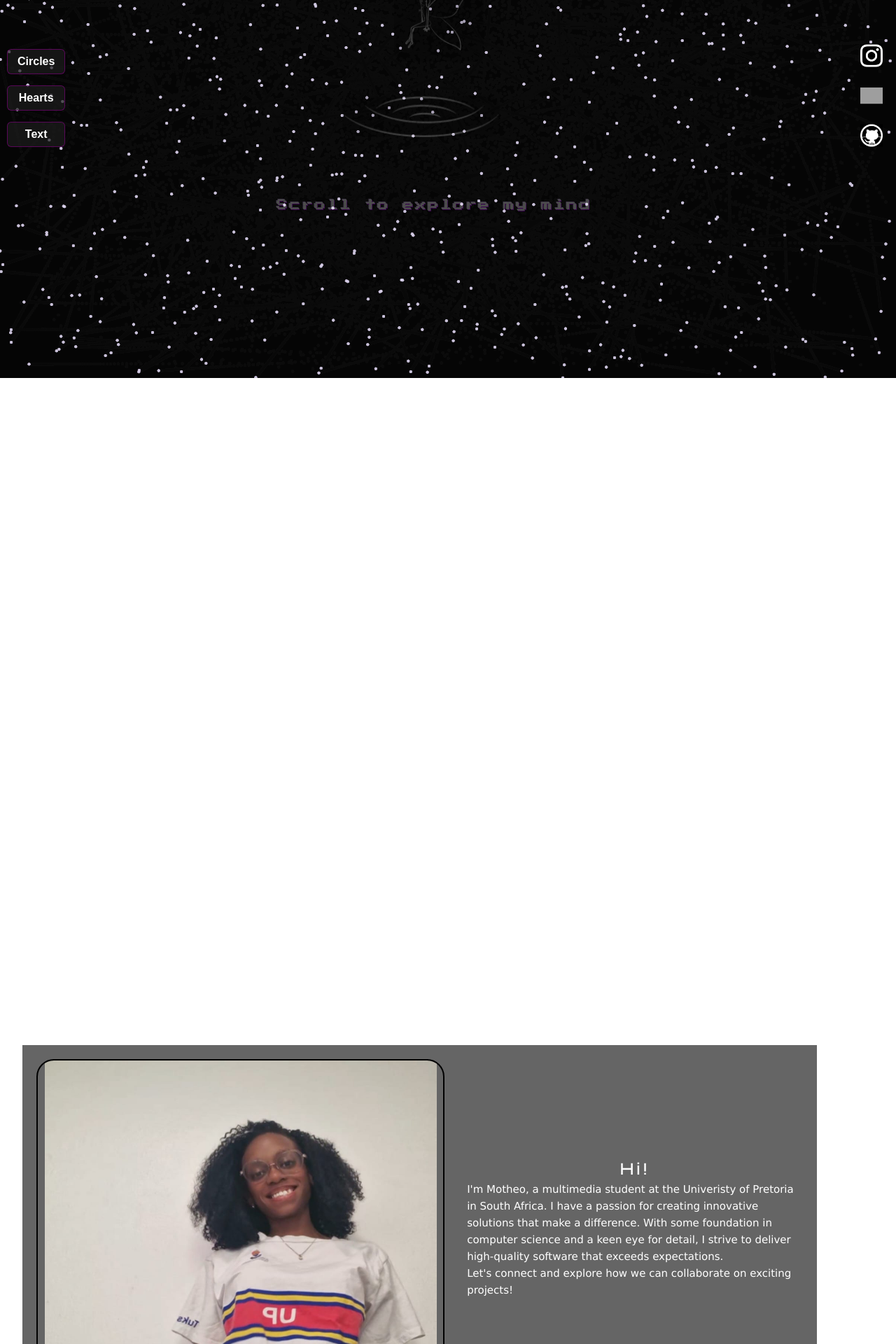
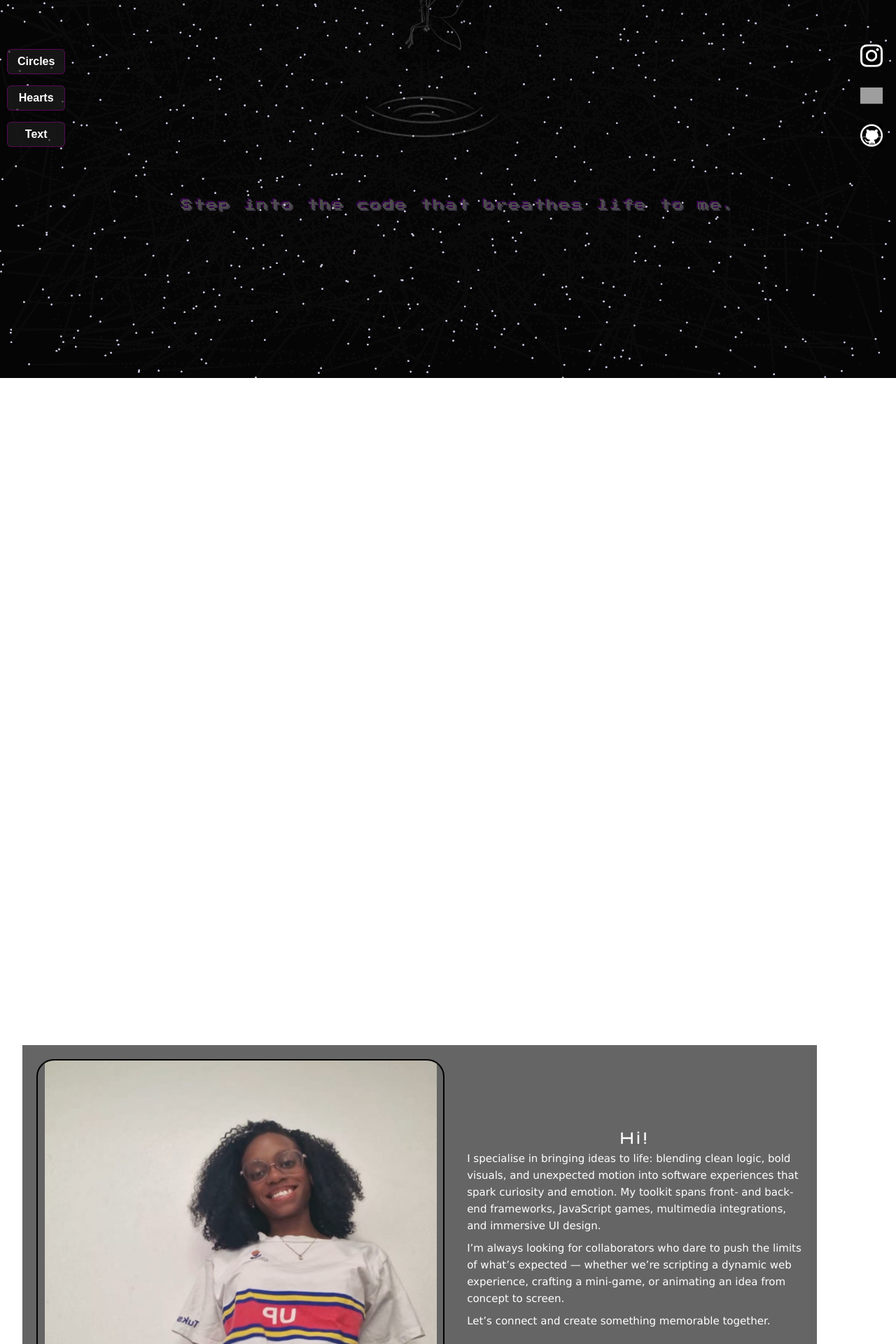
Before and after one commit to Motheo-365/VIO-202-Portfolio, a Vue app: page / in a window 1280 px wide. Shown: the part 260-2180 px from the top of the page at 70% size. Built offline with nearby package versions, Linux system fonts and the light colour scheme; grey boxes are pictures that could not be loaded.

Commit message:
gradient animation ;)

```diff
--- a/src/components/About.vue
+++ b/src/components/About.vue
@@ -4,9 +4,9 @@
 
     <div class="About">
       <h1> Hi! </h1>
-      <p> I'm Motheo, a multimedia student at the Univeristy of Pretoria in South Africa. I have a passion for creating innovative solutions that make a difference.
-      With some foundation in computer science and a keen eye for detail, I strive to deliver high-quality software that exceeds expectations. </p>
-      <p> Let's connect and explore how we can collaborate on exciting projects! </p>
+      <p> I specialise in bringing ideas to life: blending clean logic, bold visuals, and unexpected motion into software experiences that spark curiosity and emotion. My toolkit spans front- and back-end frameworks, JavaScript games, multimedia integrations, and immersive UI design.</p>
+      <p> I’m always looking for collaborators who dare to push the limits of what’s expected — whether we’re scripting a dynamic web experience, crafting a mini-game, or animating an idea from concept to screen. </p>
+      <p> Let’s connect and create something memorable together. </p>
     </div>
   </div>
 </template>
@@ -43,4 +43,8 @@
     text-align: left;  /* so text aligns neatly instead of centered */
     max-width: 30rem;
     }
+
+    p{
+      margin-bottom: 0.5rem;
+    }
 </style>
--- a/src/components/LandingPage.vue
+++ b/src/components/LandingPage.vue
@@ -22,7 +22,7 @@
       />
     </div>
 
-    <h3 class="hook alt"> Scroll to explore my mind </h3>
+    <h3 class="hook alt"> Step into the code that breathes life to me. </h3>
   </div>
 </template>
 
@@ -46,8 +46,8 @@ import { ref } from "vue"
   font-size: 1rem;
   color: #ffffff;
   text-shadow: 0 0 15px #ff00ff, 0 0 25px #ff0088;
-  transform: translate(32%, -1200%);
-  animation: glitch 2s infinite;
+  transform: translate(20%, -1200%);
+  animation: glitch 4s infinite;
 }
 
 /* Floating and glowing fairy */
--- a/src/components/animations.vue
+++ b/src/components/animations.vue
@@ -16,11 +16,13 @@
 let ctx;
 const dots = [];
 const numDots = 800;
-    const radius = 2;
+const radius = 1.2;
 let shapePositions = [];
 let currentShape = 'random';
+const mouse = { x: null, y: null };
+let hue = 0; // for rainbow color cycling
 
-    // helper: generate shape points
+// Generates shape positions
 function getShapePositions(shapeType) {
   const tempCanvas = document.createElement('canvas');
   const tempCtx = tempCanvas.getContext('2d');
@@ -32,25 +34,21 @@
   tempCtx.textBaseline = 'middle';
 
   if (shapeType === 'circle') {
-    // many small circles covering the canvas
-    const numCircles = 30;       // more circles
+    const numCircles = 30;
     for (let i = 0; i < numCircles; i++) {
       const cx = Math.random() * canvas.value.width;
       const cy = Math.random() * canvas.value.height;
-        const r = 15 + Math.random() * 4; // small radius
+      const r = 15 + Math.random() * 4;
       tempCtx.beginPath();
       tempCtx.arc(cx, cy, r, 0, Math.PI * 2);
       tempCtx.fill();
     }
-    }
-
-    else if (shapeType === 'heart') {
-    // many small hearts covering the canvas
-    const numHearts = 50;        // increase number of hearts
+  } else if (shapeType === 'heart') {
+    const numHearts = 50;
     for (let i = 0; i < numHearts; i++) {
       const x = Math.random() * canvas.value.width;
       const y = Math.random() * canvas.value.height;
-        const size = 2 + Math.random() * 3; // smaller hearts
+      const size = 2 + Math.random() * 3;
       for (let t = 0; t < Math.PI * 2; t += 0.03) {
         const hx = 16 * Math.pow(Math.sin(t), 3);
         const hy =
@@ -61,9 +59,7 @@
         tempCtx.fillRect(x + hx * size, y - hy * size, 2, 2);
       }
     }
-    }
-
-    else if (shapeType === 'text') {
+  } else if (shapeType === 'text') {
     tempCtx.font = 'bold 70px Arial';
     tempCtx.fillText('MOTHEO MORENA', canvas.value.width / 2, canvas.value.height - 50);
   }
@@ -79,7 +75,7 @@
   return positions;
 }
 
-    // move dots to new shape
+// Assign target positions
 function setShape(shapeType) {
   currentShape = shapeType;
   shapePositions = getShapePositions(shapeType);
@@ -90,15 +86,31 @@
   }
 }
 
-    // animate dots
+// Animate the colour animation :)
 function animate() {
-    ctx.fillStyle = 'rgba(0,0,0,0.08)'; // lighter trail
+  ctx.fillStyle = 'rgba(0, 0, 0, 0.08)';
   ctx.fillRect(0, 0, canvas.value.width, canvas.value.height);
 
-    ctx.fillStyle = '#eae1fc53'; //change colour of dots
-    dots.forEach(d => {
+  hue += 2;
+  if (hue > 360) hue = 0;
+
+  dots.forEach((d) => {
     d.x += (d.tx - d.x) * d.speed;
     d.y += (d.ty - d.y) * d.speed;
+
+    // check if near mouse
+    let color = '#eae1fc53';
+    if (mouse.x && mouse.y) {
+      const dx = d.x - mouse.x;
+      const dy = d.y - mouse.y;
+      const dist = Math.sqrt(dx * dx + dy * dy);
+      if (dist < 100) {
+        const localHue = (hue + dist) % 360;
+        color = `hsl(${localHue}, 100%, 65%)`; // rainbow glow
+      }
+    }
+
+    ctx.fillStyle = color;
     ctx.beginPath();
     ctx.arc(d.x, d.y, radius, 0, Math.PI * 2);
     ctx.fill();
@@ -113,18 +125,27 @@
   el.height = window.innerHeight;
   ctx = el.getContext('2d');
 
-    // init dots
   for (let i = 0; i < numDots; i++) {
     dots.push({
       x: Math.random() * el.width,
       y: Math.random() * el.height,
       tx: Math.random() * el.width,
       ty: Math.random() * el.height,
-        speed: 0.03 + Math.random() * 0.04
+      speed: 0.03 + Math.random() * 0.04,
     });
   }
 
   animate();
+
+  window.addEventListener('mousemove', (e) => {
+    mouse.x = e.clientX;
+    mouse.y = e.clientY;
+  });
+
+  window.addEventListener('mouseleave', () => {
+    mouse.x = null;
+    mouse.y = null;
+  });
 
   window.addEventListener('resize', () => {
     el.width = window.innerWidth;
@@ -141,7 +162,7 @@
   left: 0;
   width: 100%;
   height: 100%;
-    pointer-events: none;
+  pointer-events: auto;
   z-index: 0;
 }
 
@@ -169,14 +190,15 @@
   font-size: 16px;
   font-weight: bold;
   border: none;
-    background: rgba(30, 29, 29, 0.693);
-    border: 1px ridge rgba(128, 0, 128, 0.634);
-    color: #ffffff;
+  background: rgba(30, 29, 29, 0.7);
+  border: 1px ridge rgba(128, 0, 128, 0.6);
+  color: #fff;
   cursor: pointer;
   border-radius: 6px;
-    transition: background 0.3s;
+  transition: background 0.3s, transform 0.2s;
 }
 button:hover {
-    background: #fff4;
+  background: #9d4edd;
+  transform: scale(1.05);
 }
 </style>
```
Lines whose indentation alone changed are shown as unchanged.
